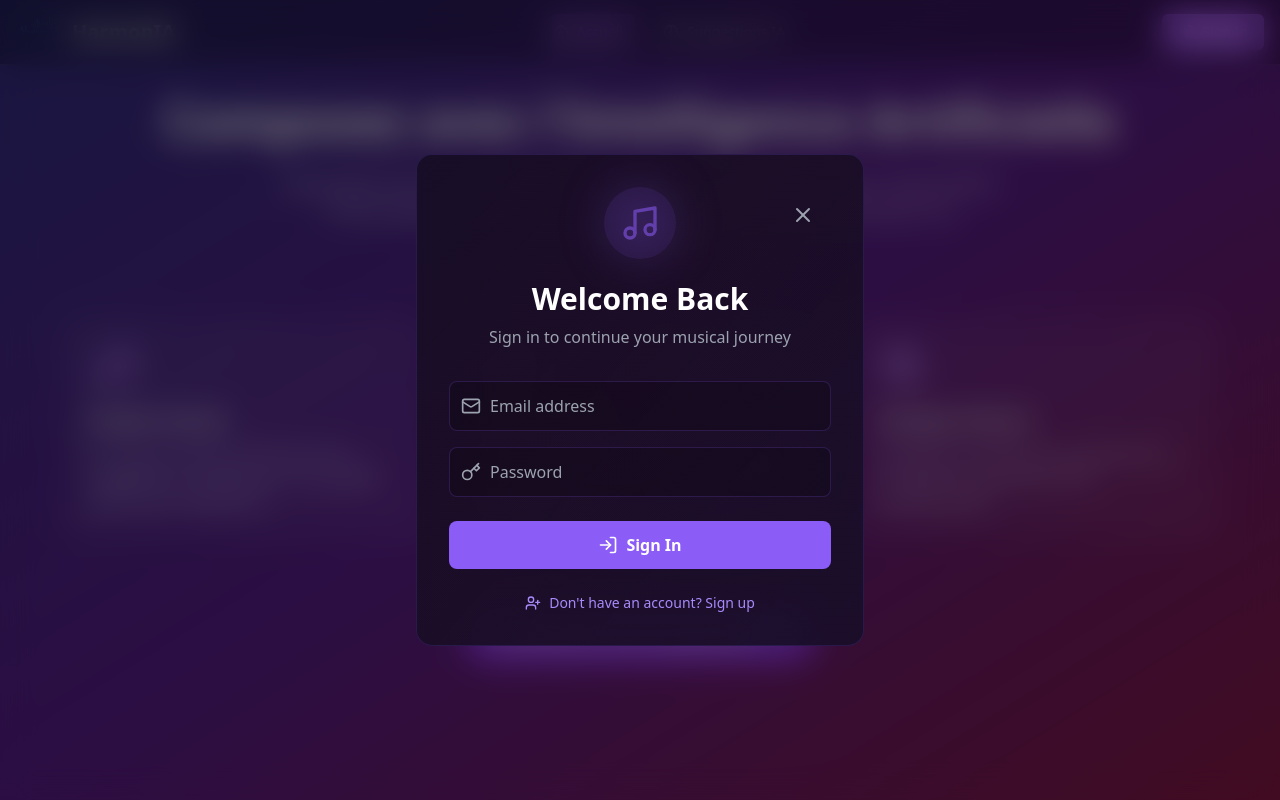
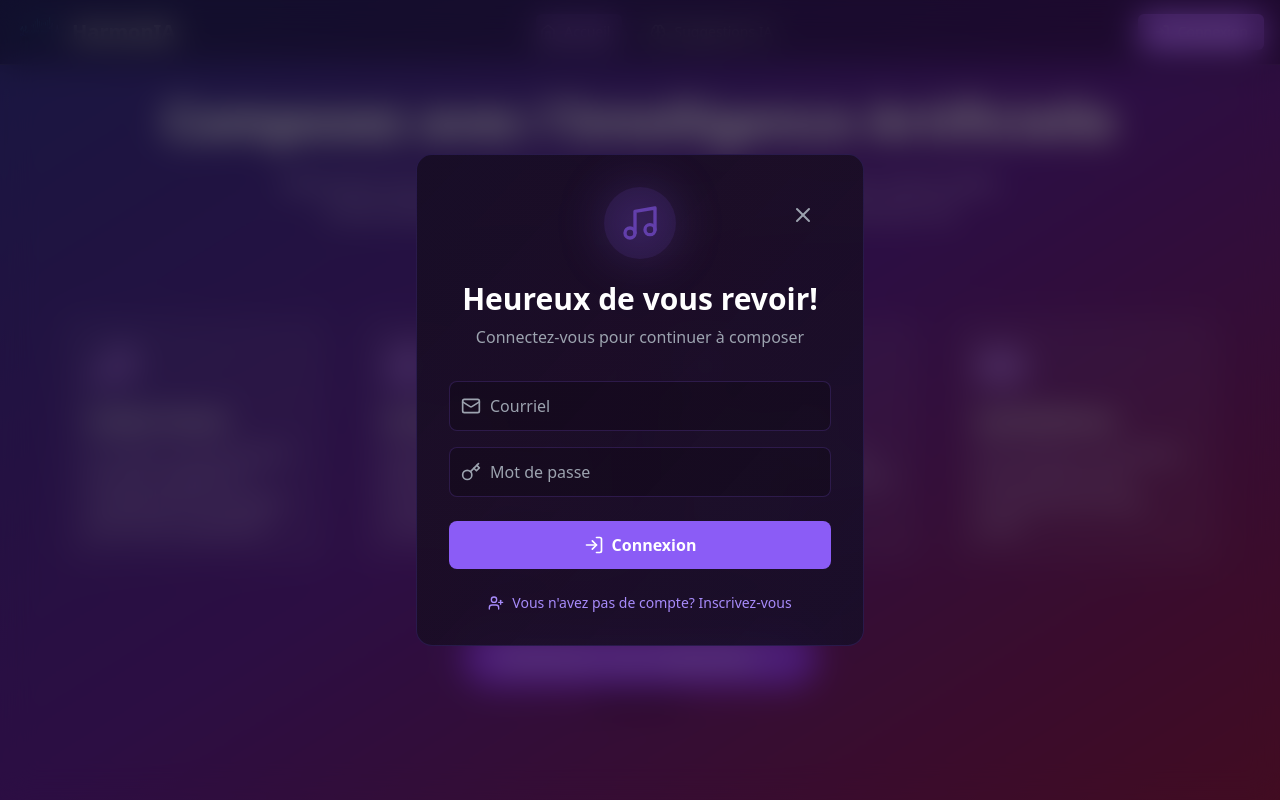
Before and after one commit to sozenka/H25-SIM-Eq4, a React (Vite) app in the folder frontend/: page / in a window 1280 px wide. Both pictures are taken after a click on the button "Commencer une composition". Built offline with nearby package versions, Linux system fonts and the light colour scheme.

Commit message:
ajout support clavier pour synthetiseur

```diff
--- a/frontend/public/style_synth.css
+++ b/frontend/public/style_synth.css
@@ -1,3 +1,22 @@
-canvas {
-    border-radius: 15px;
+html, body {
+    margin: 0;
+    height: 100%;
+    display: flex;
+    align-items:center;
+    justify-content: center;
+  }
+  canvas {
+    width: 100%;
+    height: 100%;
+    display: block;
+    position: fixed;
+    top: 0;
+    left: 0;
+    z-index: -9999;
+  }
+  .container {
+    width: 100%;
+    margin: 0 auto;
+    overflow: auto;
+	background: red;
 }
--- a/frontend/src/components/AuthModal.tsx
+++ b/frontend/src/components/AuthModal.tsx
@@ -117,12 +117,12 @@ const AuthModal: React.FC<AuthModalProps> = ({ isOpen, onClose }) => {
                 <div className="absolute inset-0 bg-primary/20 rounded-full blur-xl" />
               </motion.div>
               <h2 className="text-3xl font-bold text-white mb-2">
-                {isSignUp ? 'Join MusicAI Studio' : 'Welcome Back'}
+                {isSignUp ? 'Rejoindre HarmonIA' : 'Heureux de vous revoir!'}
               </h2>
               <p className="text-gray-400">
                 {isSignUp
-                  ? 'Create an account to start composing'
-                  : 'Sign in to continue your musical journey'}
+                  ? 'Créez un compte pour commencer à composer'
+                  : 'Connectez-vous pour continuer à composer'}
               </p>
             </div>
 
@@ -135,7 +135,7 @@ const AuthModal: React.FC<AuthModalProps> = ({ isOpen, onClose }) => {
                     value={email}
                     onChange={(e) => setEmail(e.target.value)}
                     className="w-full bg-black/20 border border-primary/20 rounded-lg pl-10 pr-4 py-3 text-white placeholder-gray-400 focus:border-primary/50 focus:ring focus:ring-primary/20 transition-all"
-                    placeholder="Email address"
+                    placeholder="Courriel"
                     required
                   />
                 </div>
@@ -148,7 +148,7 @@ const AuthModal: React.FC<AuthModalProps> = ({ isOpen, onClose }) => {
                       value={username}
                       onChange={(e) => setUsername(e.target.value)}
                       className="w-full bg-black/20 border border-primary/20 rounded-lg pl-10 pr-4 py-3 text-white placeholder-gray-400 focus:border-primary/50 focus:ring focus:ring-primary/20 transition-all"
-                      placeholder="Username"
+                      placeholder="Nom d'utilisateur"
                       required
                     />
                   </div>
@@ -161,7 +161,7 @@ const AuthModal: React.FC<AuthModalProps> = ({ isOpen, onClose }) => {
                     value={password}
                     onChange={(e) => setPassword(e.target.value)}
                     className="w-full bg-black/20 border border-primary/20 rounded-lg pl-10 pr-4 py-3 text-white placeholder-gray-400 focus:border-primary/50 focus:ring focus:ring-primary/20 transition-all"
-                    placeholder="Password"
+                    placeholder="Mot de passe"
                     required
                   />
                 </div>
@@ -174,7 +174,7 @@ const AuthModal: React.FC<AuthModalProps> = ({ isOpen, onClose }) => {
                       value={confirmPassword}
                       onChange={(e) => setConfirmPassword(e.target.value)}
                       className="w-full bg-black/20 border border-primary/20 rounded-lg pl-10 pr-4 py-3 text-white placeholder-gray-400 focus:border-primary/50 focus:ring focus:ring-primary/20 transition-all"
-                      placeholder="Confirm password"
+                      placeholder="Confirmer mot de passe"
                       required
                     />
                   </div>
@@ -212,19 +212,19 @@ const AuthModal: React.FC<AuthModalProps> = ({ isOpen, onClose }) => {
                 {loading ? (
                   <span className="flex items-center justify-center">
                     <Loader2 className="w-5 h-5 animate-spin mr-2" />
-                    {isSignUp ? 'Creating account...' : 'Signing in...'}
+                    {isSignUp ? 'Création du compte...' : 'Connexion...'}
                   </span>
                 ) : (
                   <span className="flex items-center justify-center">
                     {isSignUp ? (
                       <>
                         <UserPlus className="w-5 h-5 mr-2" />
-                        Create Account
+                        Créer un compte
                       </>
                     ) : (
                       <>
                         <LogIn className="w-5 h-5 mr-2" />
-                        Sign In
+                        Connexion
                       </>
                     )}
                   </span>
@@ -243,12 +243,12 @@ const AuthModal: React.FC<AuthModalProps> = ({ isOpen, onClose }) => {
                 {isSignUp ? (
                   <>
                     <LogIn className="w-4 h-4" />
-                    Already have an account? Sign in
+                    Vous avez déja un compte? Connectez-vous
                   </>
                 ) : (
                   <>
                     <UserPlus className="w-4 h-4" />
-                    Don't have an account? Sign up
+                    Vous n'avez pas de compte? Inscrivez-vous
                   </>
                 )}
               </button>
--- a/frontend/src/components/Navigation.tsx
+++ b/frontend/src/components/Navigation.tsx
@@ -36,7 +36,6 @@ const Navigation: React.FC<NavigationProps> = ({
             <img src={Logo} alt="HarmonIA Logo" className="w-12 h-12 object-contain" />
             <span className="text-xl font-bold text-white">HarmonIA</span>
           </div>
-
           <div className="hidden md:flex items-center space-x-4">
             {items.map((item) => {
               const Icon = item.icon
@@ -79,7 +78,7 @@ const Navigation: React.FC<NavigationProps> = ({
                   whileTap={{ scale: 0.95 }}
                 >
                   <LogOut className="w-4 h-4" />
-                  <span>Logout</span>
+                  <span>Se déconnecter</span>
                 </motion.button>
               </>
             ) : (
@@ -90,7 +89,7 @@ const Navigation: React.FC<NavigationProps> = ({
                 whileTap={{ scale: 0.95 }}
               >
                 <LogIn className="w-4 h-4" />
-                <span>Sign In</span>
+                <span>Connexion</span>
               </motion.button>
             )}
           </div>
--- a/frontend/src/pages/Home.tsx
+++ b/frontend/src/pages/Home.tsx
@@ -1,5 +1,5 @@
 import React from 'react'
-import { Music, Brain, AudioWaveform as Waveform, ArrowRight } from 'lucide-react'
+import { Music, Brain, KeyboardMusic, AudioWaveform as Waveform, ArrowRight } from 'lucide-react'
 import { motion } from 'framer-motion'
 
 interface HomeProps {
@@ -27,7 +27,7 @@ const Home: React.FC<HomeProps> = ({ onGetStarted }) => {
         initial={{ opacity: 0, y: 40 }}
         animate={{ opacity: 1, y: 0 }}
         transition={{ delay: 0.2 }}
-        className="grid md:grid-cols-3 gap-8 mb-16"
+        className="grid md:grid-cols-4 gap-8 mb-16"
       >
         {[
           {
@@ -48,6 +48,12 @@ const Home: React.FC<HomeProps> = ({ onGetStarted }) => {
             description:
               'Visualisez et analysez vos compositions en temps réel avec des outils professionnels.',
           },
+          {
+            icon: KeyboardMusic,
+            title: 'Synthéthiseur',
+            description:
+              "Une initiation à la synthèse sonore de base avec visualisation de l'onde audio."
+          }
         ].map((feature, index) => (
           <motion.div
             key={index}
@@ -78,6 +84,7 @@ const Home: React.FC<HomeProps> = ({ onGetStarted }) => {
           <span>Commencer une composition</span>
           <ArrowRight className="w-5 h-5 group-hover:translate-x-1 transition-transform" />
         </motion.button>
+        <a href="synth.html" target='_blank'>Synthétiseur</a>
       </motion.div>
     </div>
   )
```
Also changed, not shown: frontend/public/synth.html (+6 -2 lines), frontend/public/synth.js (+55 -8 lines), 1 other file (tests, documents, lock files or other folders).
